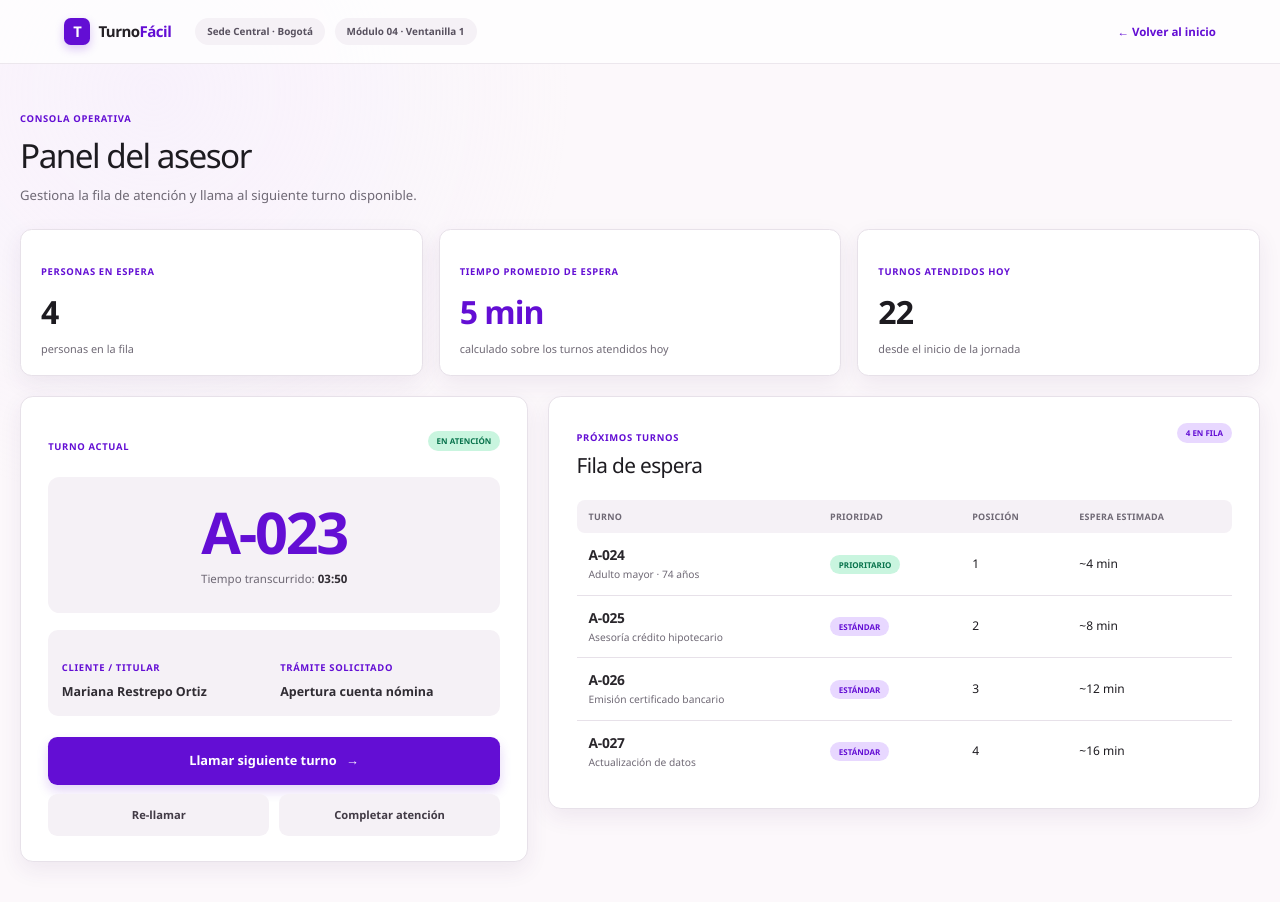
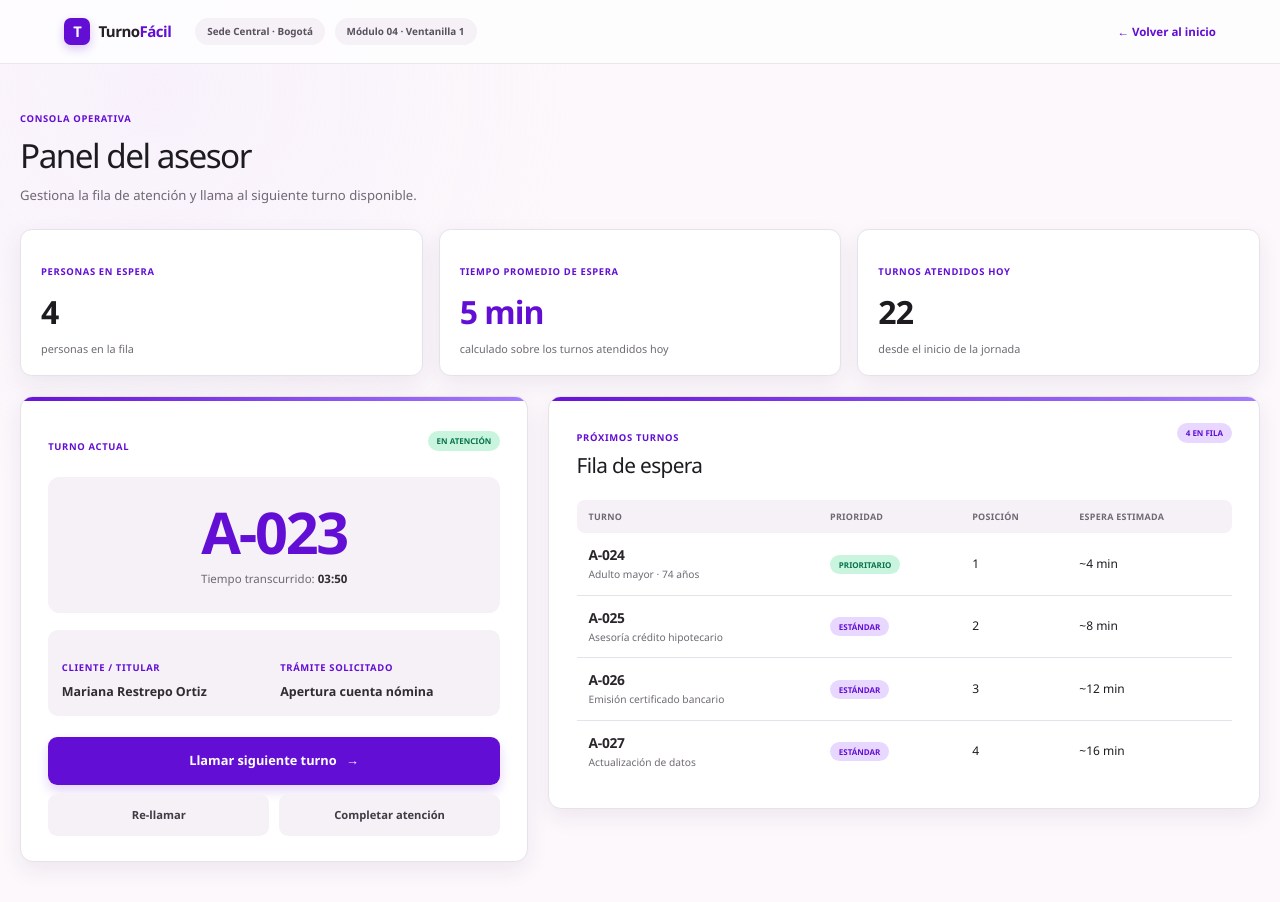
Before and after one commit to mateor32/turnos-app, an Angular app in the folder client/: page /administradores/panel in a window 1280 px wide. Shown: the top 902 px of the page. Built offline with nearby package versions, Linux system fonts and the light colour scheme.

Commit message:
💄 Add landing-style gradient top line to admin cards

```diff
--- a/client/src/app/pages/admin-dashboard/admin-dashboard.component.html
+++ b/client/src/app/pages/admin-dashboard/admin-dashboard.component.html
@@ -38,6 +38,7 @@
 
     <section class="admin-grid">
       <article class="admin-current-card">
+        <div class="card-top-line"></div>
         <div class="admin-current-head">
           <span class="card-kicker">Turno actual</span>
           @if (currentTicket()) {
@@ -105,6 +106,7 @@
       </article>
 
       <article class="admin-queue-card">
+        <div class="card-top-line"></div>
         <div class="admin-queue-head">
           <div>
             <span class="card-kicker">Próximos turnos</span>
--- a/client/src/styles.css
+++ b/client/src/styles.css
@@ -831,6 +831,8 @@ a {
 
 .admin-current-card,
 .admin-queue-card {
+  position: relative;
+  overflow: hidden;
   padding: 1.6rem 1.7rem;
   border: 1px solid var(--line);
   border-radius: 0.8rem;
```
